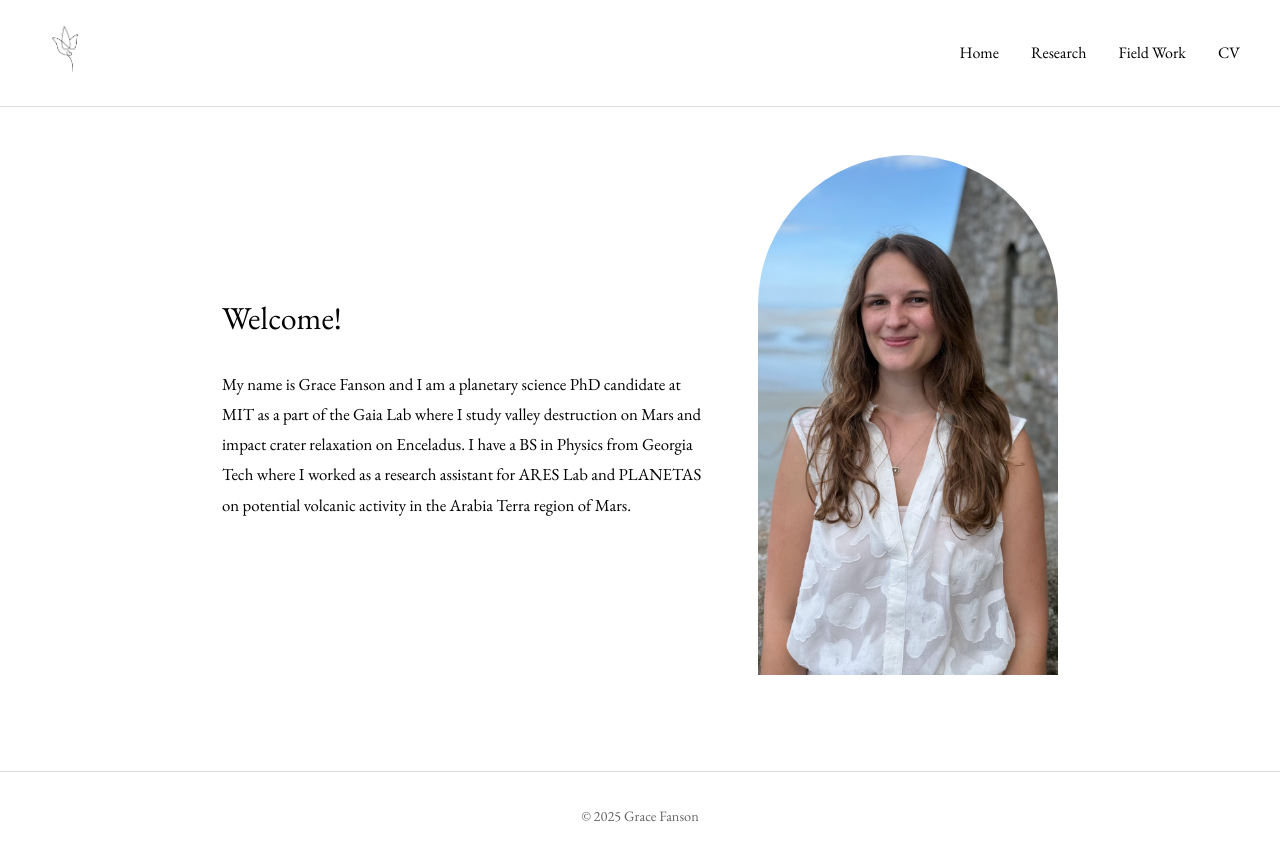
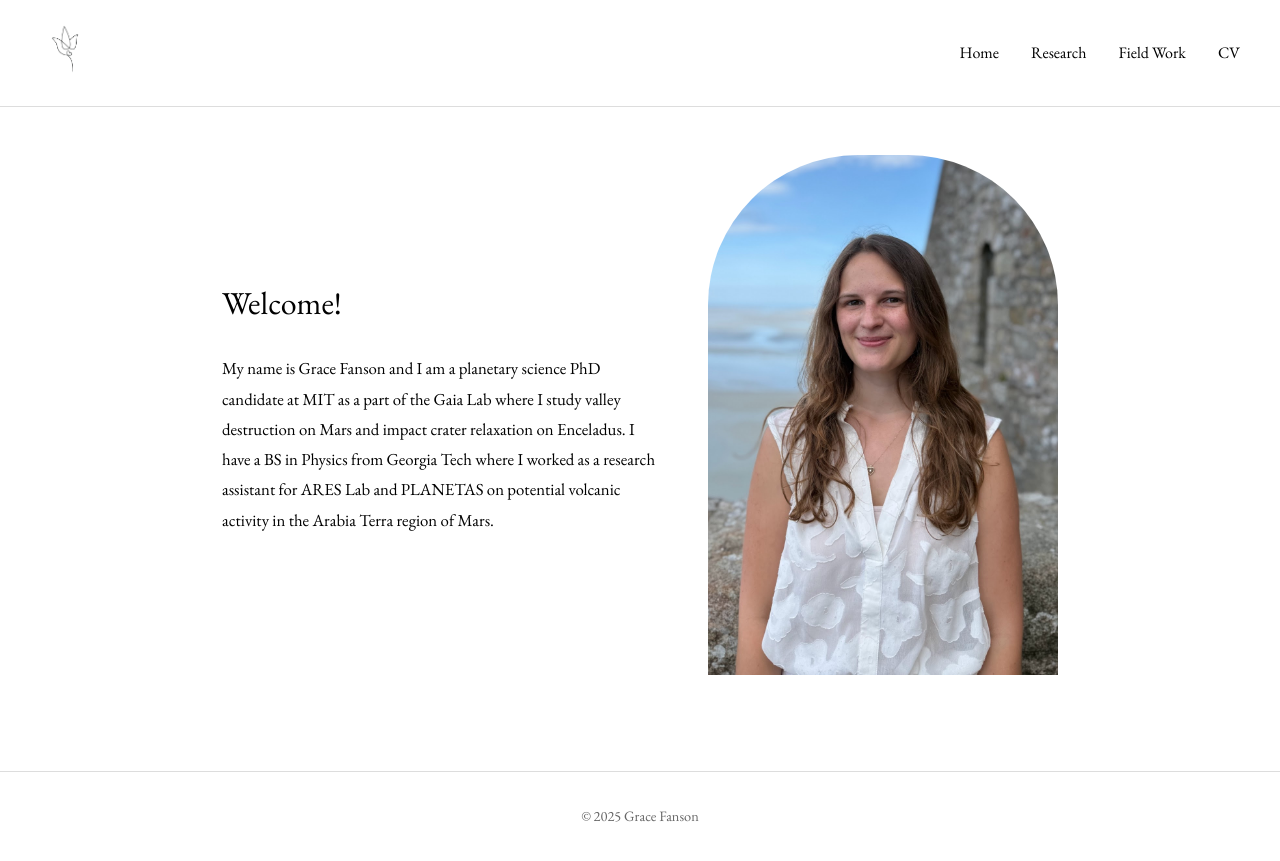
Before and after one commit to gfanson/gfanson.github.io, a Jekyll site: the page built from index.md, in a window 1280 px wide. Shown: the top 861 px of the page. Built offline with Jekyll 4.4.1, drawn with Linux system fonts in a browser that asks for light colours.

Commit message:
updated arch frame

```diff
--- a/assets/css/style.css
+++ b/assets/css/style.css
@@ -97,7 +97,7 @@ main {
 
 /* ===== ARCH FRAME IMAGE ===== */
 .arch-frame {
-    width: 300px;
+    width: 350px;
     height: 520px;
     border-radius: 150px 150px 0 0;
     overflow: hidden;
```
